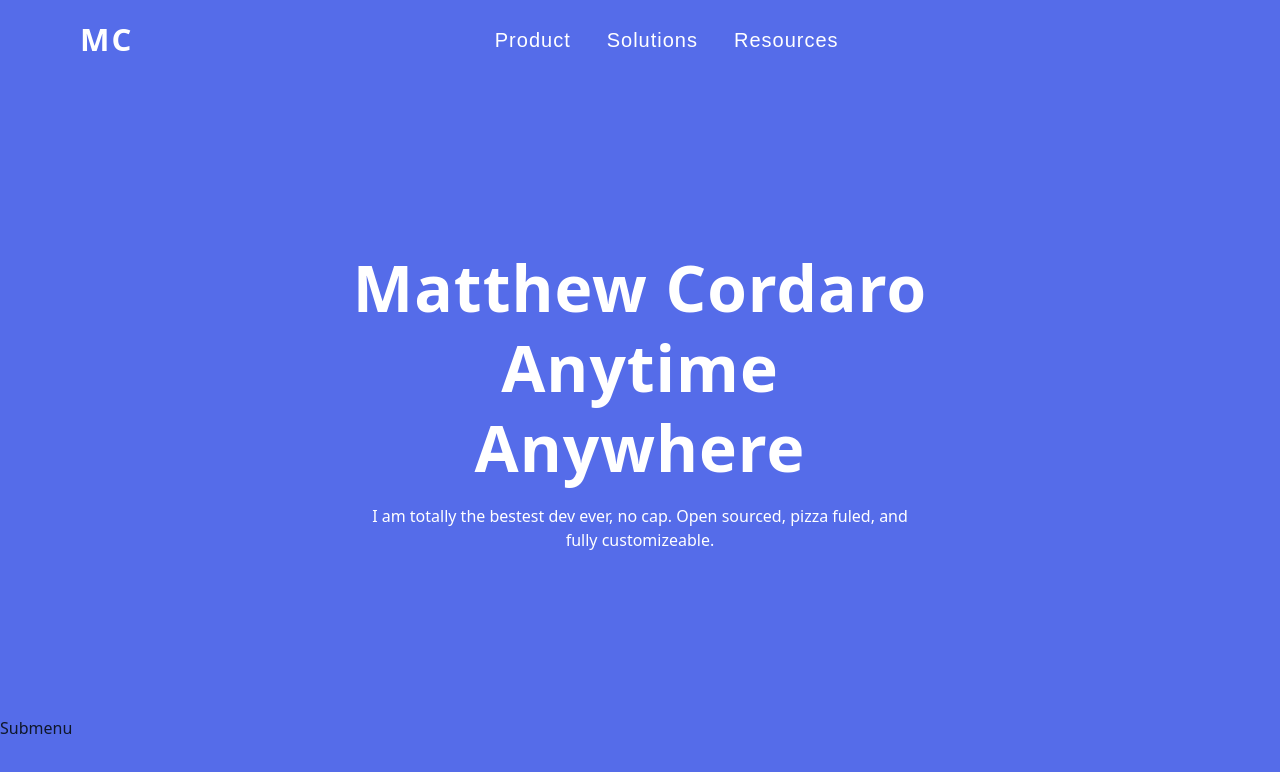
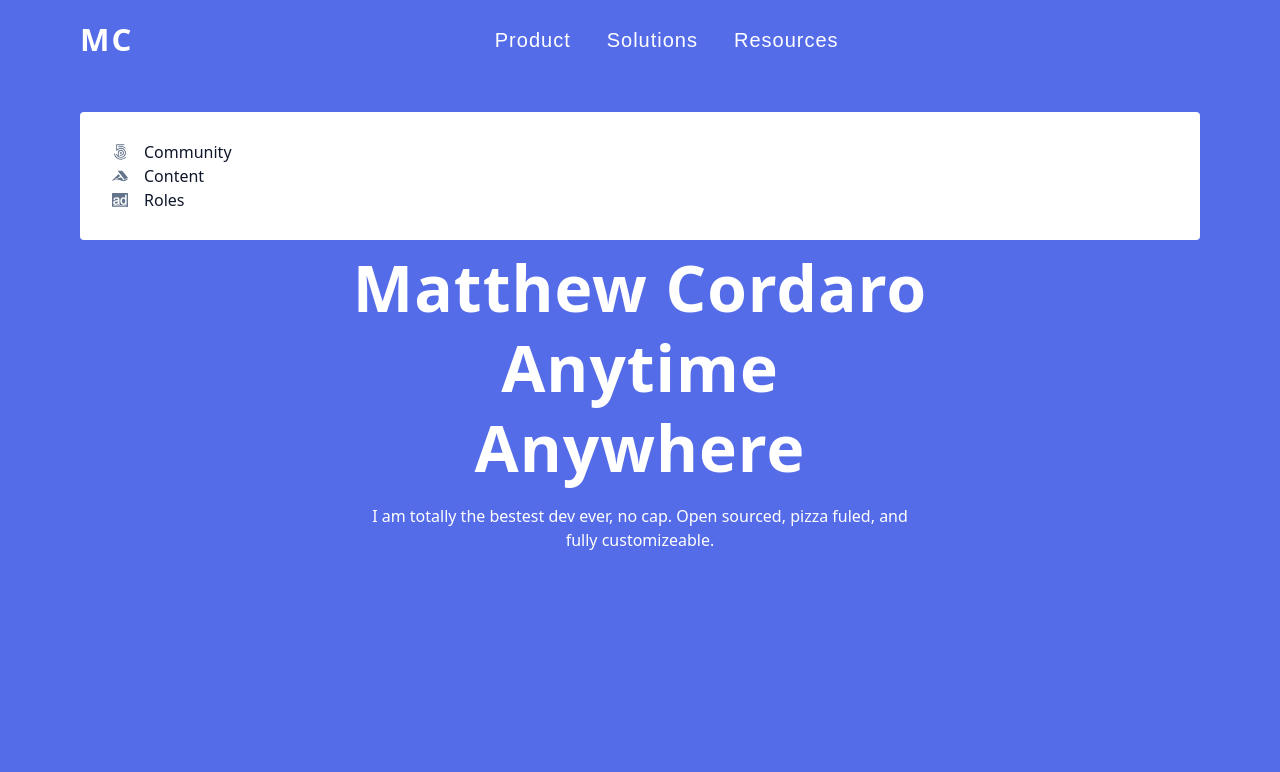
Before and after one commit to matthewcordaro/Portfolio-React-Submenu, a React (Vite) app: page / in a window 1280 px wide. Both pictures are taken after a click on the button "Product". Shown: the top 772 px of the page. Built offline with nearby package versions, Linux system fonts and the light colour scheme.

Commit message:
Implement Submenu component with dynamic links and styling

```diff
--- a/src/Submenu.jsx
+++ b/src/Submenu.jsx
@@ -1,6 +1,24 @@
+import sublinks from "./data"
+import { useGlobalContext } from "./context"
+
+
 function Submenu() {
+  const {pageId, setPageId} = useGlobalContext()
+  if (pageId === null) return
+  const {links} = sublinks.find((sublink => sublink.pageId === pageId))
+  console.log(links)
   return (
-    <div>Submenu</div>
+    <div className="submenu show-submenu" onMouseLeave={()=>setPageId(null)}>
+      <div className="submenu-container">
+        <div className="submenu-links">
+          {links.map((link)=>{
+            const {url, icon, label, id} = link
+            return <a href={url} key={id}>{icon}{label}</a>
+          })}
+
+        </div>
+      </div>
+    </div>
   )
 }
 export default Submenu
--- a/src/index.css
+++ b/src/index.css
@@ -459,3 +459,57 @@ NavLinks
     /* border: 2px solid green; */
   }
 }
+
+/*
+=============
+Submenu
+===============
+*/
+.submenu {
+  display: none;
+}
+@media screen and (min-width: 992px) {
+  .submenu {
+    display: block;
+    position: fixed;
+    top: 7rem;
+    left: 50%;
+    width: var(--fluid-width);
+    max-width: var(--max-width);
+    background: var(--white);
+    padding: 2rem;
+    transform: rotateX(-90deg) translateX(-50%);
+    transform-origin: top;
+    perspective: 1000px;
+    border-radius: var(--borderRadius);
+    visibility: hidden;
+    opacity: 0;
+    transition: transform 0.3s ease-in-out, opacity 0.2s ease-in-out;
+    z-index: -1;
+  }
+  .show-submenu {
+    visibility: visible;
+    opacity: 1;
+    transform: rotateX(0deg) translateX(-50%);
+    z-index: 10;
+  }
+  .submenu h5 {
+    margin-bottom: 1rem;
+    color: var(--primary-700);
+  }
+  .submenu-links {
+    display: grid;
+    row-gap: 0.5rem;
+  }
+  .submenu-links a {
+    display: block;
+    color: var(--grey-900);
+    text-transform: capitalize;
+    display: flex;
+    align-items: center;
+    gap: 1rem;
+  }
+  .submenu-links svg {
+    color: var(--grey-500);
+  }
+}
```
